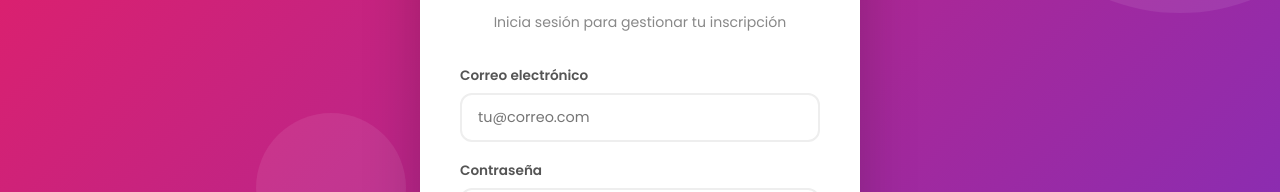
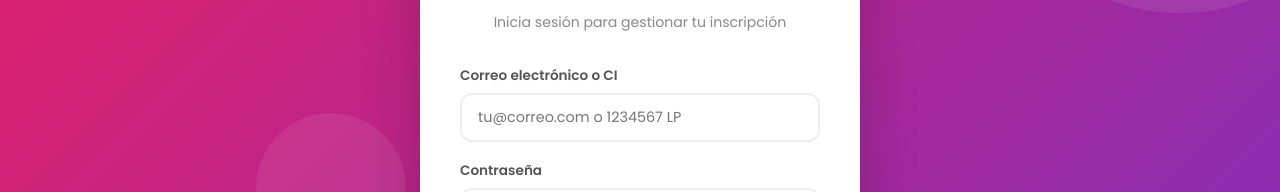
Before and after one commit to alvaro-tc/runner-web, a React (Vite) app: page / in a window 1280 px wide. Both pictures are taken after a click on the button "Inscríbete ahora ✨". Shown: the part 287-479 px from the top of the page. Built offline with nearby package versions, Linux system fonts and the light colour scheme; no server answers.

Commit message:
solucionado bug de login

```diff
--- a/src/Login.jsx
+++ b/src/Login.jsx
@@ -2,7 +2,9 @@ import { useState } from 'react'
 import { login } from './api'
 
 export default function Login({ onLogin, onGoToRegister }) {
-  const [email, setEmail] = useState('')
+  // La API entra por email o por CI con un unico campo, asi que el formulario
+  // pide "identificador" y no email: un `type="email"` impedia escribir una CI.
+  const [identifier, setIdentifier] = useState('')
   const [password, setPassword] = useState('')
   const [estado, setEstado] = useState({ cargando: false })
 
@@ -10,7 +12,7 @@ export default function Login({ onLogin, onGoToRegister }) {
     e.preventDefault()
     setEstado({ cargando: true })
     try {
-      const sesion = await login(email, password)
+      const sesion = await login(identifier.trim(), password)
       setEstado({ cargando: false })
       if (onLogin) onLogin(sesion)
     } catch (err) {
@@ -33,14 +35,14 @@ export default function Login({ onLogin, onGoToRegister }) {
         </div>
         <form onSubmit={onSubmit} className="auth-form">
           <label>
-            Correo electrónico
+            Correo electrónico o CI
             <input
-              type="email"
+              type="text"
               required
-              value={email}
+              value={identifier}
               autoComplete="username"
-              placeholder="tu@correo.com"
-              onChange={e => setEmail(e.target.value)}
+              placeholder="tu@correo.com o 1234567 LP"
+              onChange={e => setIdentifier(e.target.value)}
             />
           </label>
           <label>
--- a/src/api.js
+++ b/src/api.js
@@ -1,4 +1,12 @@
-const BASE = import.meta.env.VITE_API_BASE_URL || 'http://localhost:3000/api/v1'
+/// En produccion la API vive en el MISMO dominio que la web (Caddy manda
+/// /api/v1 a Node), asi que el valor por defecto es una ruta relativa: dejar
+/// aqui `http://localhost:3000` significaba que el sitio publicado intentaba
+/// llamar al portatil de quien compilo —el navegador ademas lo bloquea por
+/// contenido mixto— y el login no llegaba a salir nunca.
+/// `VITE_API_BASE_URL` sigue mandando cuando la API esta en otro dominio.
+const BASE =
+  import.meta.env.VITE_API_BASE_URL ||
+  (import.meta.env.DEV ? 'http://localhost:3000/api/v1' : '/api/v1')
 
 /// El backend exige un deviceId por sesion; se guarda para no abrir una nueva
 /// sesion de dispositivo en cada login.
@@ -22,10 +30,14 @@ async function fetchApi(path, options = {}) {
   return json.data
 }
 
-export async function login(email, password) {
+/// `identifier` es email **o** CI: la API decide cual es por el `@` y expone un
+/// solo campo. Mandar `email` devolvia 400 —el ValidationPipe rechaza campos
+/// que no estan en el DTO— y el formulario mostraba "La peticion no paso la
+/// validacion" con cualquier contrasena, correcta o no.
+export async function login(identifier, password) {
   return fetchApi('/auth/login', {
     method: 'POST',
-    body: JSON.stringify({ email, password, deviceId: deviceId() }),
+    body: JSON.stringify({ identifier, password, deviceId: deviceId() }),
   })
 }
 
```
Also changed, not shown: 1 other file (tests, documents, lock files or other folders).
